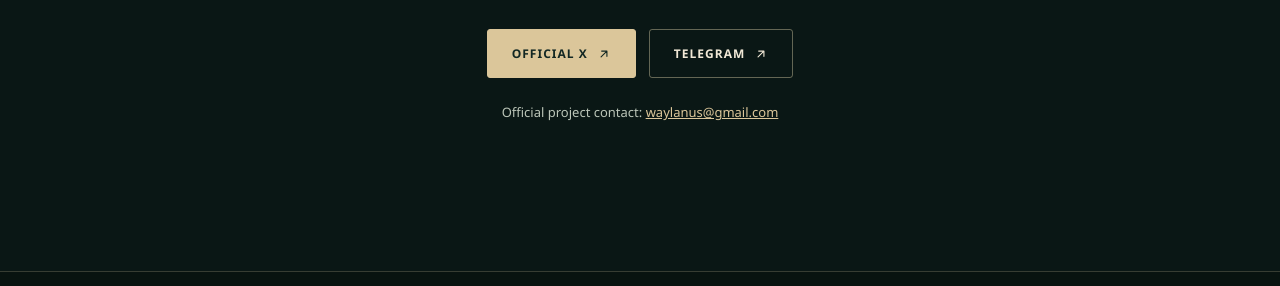
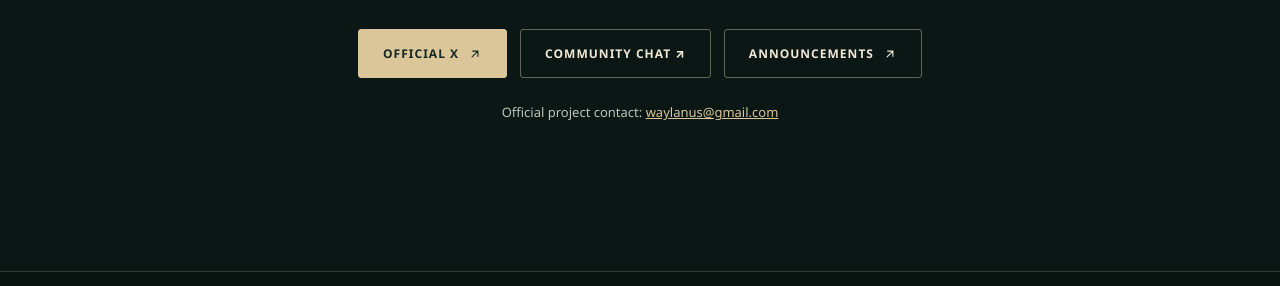
Before and after one commit to YohakuSama/oneiroscoin, a plain HTML site: page index.html in a window 1280 px wide. Shown: the part 5633-5919 px from the top of the page. Drawn offline with Linux system fonts and the light colour scheme.

Commit message:
Add official Telegram community chat alongside announcement channel

```diff
--- a/index.html
+++ b/index.html
@@ -301,7 +301,7 @@
     </section>
     <section id="community" class="social section">
       <div class="shell"><div class="eyebrow" style="justify-content:center">07 / Official channels</div><h2 class="section-title">Honk your dreams.</h2><p>Follow OneirosCoin through its published social channels. Check the mint address before trusting any token, trading link, or third-party account.</p>
-        <div class="social-buttons"><a class="btn btn-primary" href="https://x.com/oneiroscoin" target="_blank" rel="noopener noreferrer">Official X <svg class="link-arrow" viewBox="0 0 24 24" aria-hidden="true" focusable="false" fill="none" stroke="currentColor" stroke-width="1.9" stroke-linecap="round" stroke-linejoin="round"><path d="M7 17 17 7M8 7h9v9"/></svg></a><a class="btn btn-ghost" href="https://t.me/OneirosCoin" target="_blank" rel="noopener noreferrer">Telegram <svg class="link-arrow" viewBox="0 0 24 24" aria-hidden="true" focusable="false" fill="none" stroke="currentColor" stroke-width="1.9" stroke-linecap="round" stroke-linejoin="round"><path d="M7 17 17 7M8 7h9v9"/></svg></a></div>
+        <div class="social-buttons"><a class="btn btn-primary" href="https://x.com/oneiroscoin" target="_blank" rel="noopener noreferrer">Official X <svg class="link-arrow" viewBox="0 0 24 24" aria-hidden="true" focusable="false" fill="none" stroke="currentColor" stroke-width="1.9" stroke-linecap="round" stroke-linejoin="round"><path d="M7 17 17 7M8 7h9v9"/></svg></a><a class="btn btn-ghost" href="https://t.me/OneirosCoinChat" target="_blank" rel="noopener noreferrer">Community chat ↗</a><a class="btn btn-ghost" href="https://t.me/OneirosCoin" target="_blank" rel="noopener noreferrer">Announcements <svg class="link-arrow" viewBox="0 0 24 24" aria-hidden="true" focusable="false" fill="none" stroke="currentColor" stroke-width="1.9" stroke-linecap="round" stroke-linejoin="round"><path d="M7 17 17 7M8 7h9v9"/></svg></a></div>
         <p class="contact-email">Official project contact: <a href="mailto:waylanus@gmail.com">waylanus@gmail.com</a></p>
       </div>
     </section>
```
